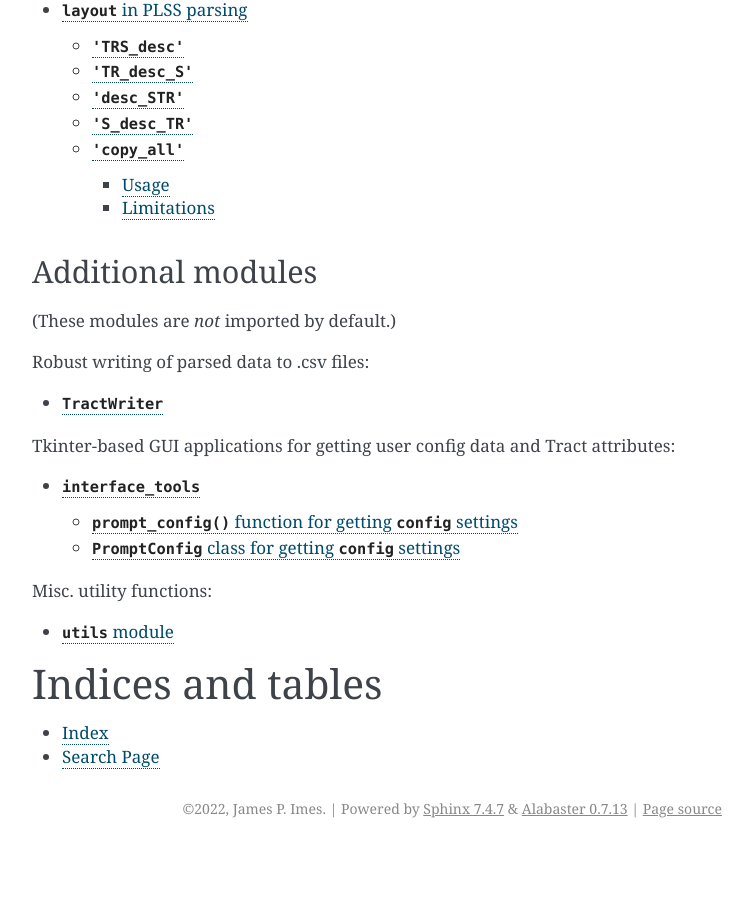
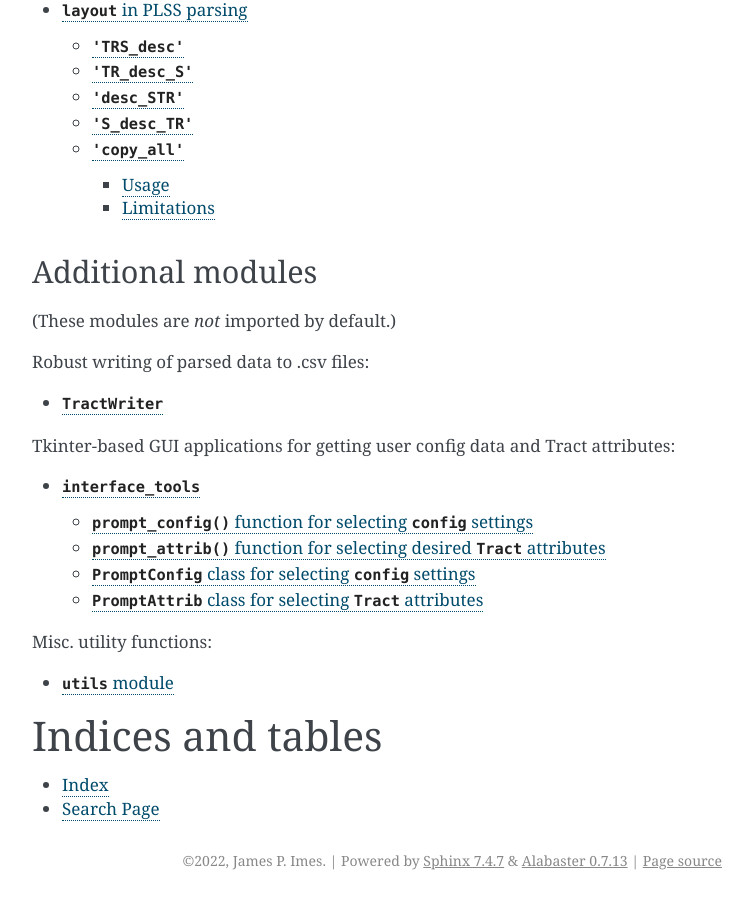
Before and after one commit to JamesPImes/pyTRS, a Sphinx documentation site: the page built from docs/source/index.rst, in a window 1280 px wide and 900 px high, scrolled down 1439 px. Shown: the whole window, without its empty margins (388-1141 px from the left). Built offline with Sphinx 7.4.7, drawn with Linux system fonts in a browser that asks for light colours; before the commit the page ends 2287 px from its top, so only the background shows below that.

Commit message:
add PromptAttrib class to docs; clean up section headers

```diff
--- a/docs/source/modules/interface_tools.rst
+++ b/docs/source/modules/interface_tools.rst
@@ -10,18 +10,26 @@ Not imported with ``pytrs`` by default.
 
 
 
-``prompt_config()`` function for getting ``config`` settings
-^^^^^^^^^^^^^^^^^^^^^^^^^^^^^^^^^^^^^^^^^^^^^^^^^^^^^^^^^^^^
+``prompt_config()`` function for selecting ``config`` settings
+^^^^^^^^^^^^^^^^^^^^^^^^^^^^^^^^^^^^^^^^^^^^^^^^^^^^^^^^^^^^^^
 
 This function launches a ``tkinter`` window to prompt the user for
-desired ``config=`` with a GUI widget.
+desired ``config=``, using a GUI widget.
 
 .. autofunction:: pytrs.interface_tools.prompt_config
 
 
+``prompt_attrib()`` function for selecting desired ``Tract`` attributes
+^^^^^^^^^^^^^^^^^^^^^^^^^^^^^^^^^^^^^^^^^^^^^^^^^^^^^^^^^^^^^^^^^^^^^^^
 
-``PromptConfig`` class for getting ``config`` settings
-^^^^^^^^^^^^^^^^^^^^^^^^^^^^^^^^^^^^^^^^^^^^^^^^^^^^^^
+This function launches a ``tkinter`` window to prompt the user for
+which ``Tract`` attributes they would like, using a GUI widget.
+
+.. autofunction:: pytrs.interface_tools.prompt_attrib
+
+
+``PromptConfig`` class for selecting ``config`` settings
+^^^^^^^^^^^^^^^^^^^^^^^^^^^^^^^^^^^^^^^^^^^^^^^^^^^^^^^^
 
 This ``tkinter.Frame`` subclass can be incorporated into another
 ``tkinter`` application, to get desired ``config=`` settings from the
@@ -30,3 +38,15 @@ user with a GUI widget.
 .. autoclass:: pytrs.interface_tools.PromptConfig
     :members:
     :special-members: __init__
+
+
+``PromptAttrib`` class for selecting ``Tract`` attributes
+^^^^^^^^^^^^^^^^^^^^^^^^^^^^^^^^^^^^^^^^^^^^^^^^^^^^^^^^^
+
+This ``tkinter.Frame`` subclass can be incorporated into another
+``tkinter`` application, to get desired ``Tract`` attributes from the
+user with a GUI widget.
+
+.. autoclass:: pytrs.interface_tools.PromptAttrib
+    :members:
+    :special-members: __init__
```
